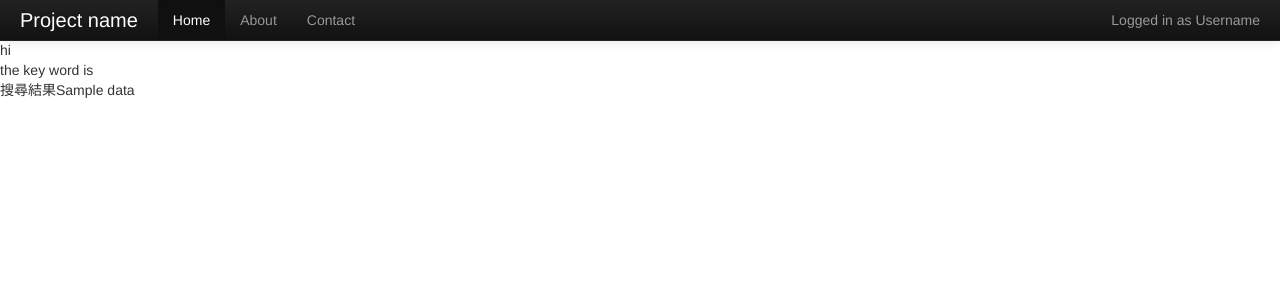
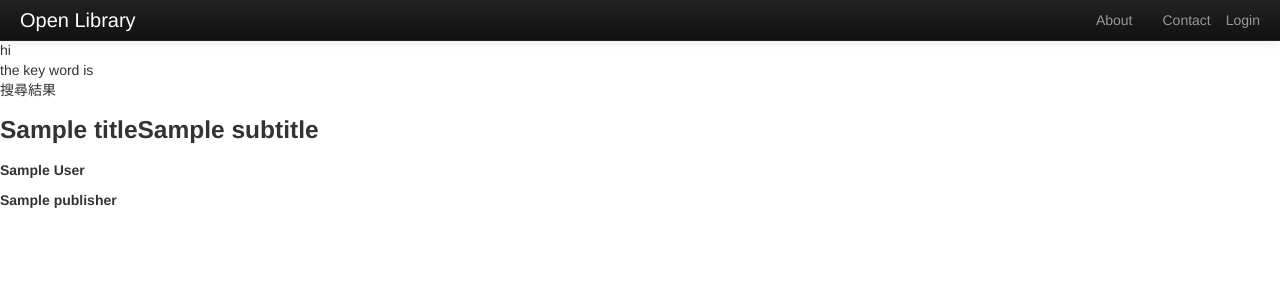
Before and after one commit to justin01031/Nextdraw, a Node server app: template views/search.ejs in a window 1280 px wide. Shown: the top 300 px of the page. Run offline with Node 20, Linux system fonts and the light colour scheme; the template is opened without the code that fills it: most values are stand-ins (such as "Sample title", 1, 10 or a date in 2020).

Commit message:
can get data

```diff
--- a/public/stylesheets/style.css
+++ b/public/stylesheets/style.css
@@ -5,7 +5,3 @@ body {
 a {
   color: #00B7FF;
 }
-.nav a{
-
-	  color: red;
-}
--- a/views/search.ejs
+++ b/views/search.ejs
@@ -4,7 +4,7 @@
     <link href="./css/bootstrap.css" rel="stylesheet" media="screen">
   </head>
   <body>
-  	 <div class="navbar navbar-inverse navbar-fixed-top">
+  	  <div class="navbar navbar-inverse navbar-fixed-top">
       <div class="navbar-inner">
         <div class="container-fluid">
           <a class="btn btn-navbar" data-toggle="collapse" data-target=".nav-collapse">
@@ -12,15 +12,15 @@
             <span class="icon-bar"></span>
             <span class="icon-bar"></span>
           </a>
-          <a class="brand" href="#">Project name</a>
+          <a class="brand" href="#">Open Library</a>
           <div class="nav-collapse collapse">
             <p class="navbar-text pull-right">
-              Logged in as <a href="#" class="navbar-link">Username</a>
+              <a href="#" class="navbar-link">Login</a>
             </p>
-            <ul class="nav">
-              <li class="active"><a href="#">Home</a></li>
-              <li><a href="#about">About</a></li>
-              <li><a href="#contact">Contact</a></li>
+            <ul class="nav pull-right">
+            <!--  <li class="active"><a href="#">Home</a></li>-->
+                <li ><a href="#about">About</a></li>
+                <li ><a href="#contact">Contact</a></li>
             </ul>
           </div><!--/.nav-collapse -->
         </div>
@@ -29,7 +29,13 @@
   	<h4>Welcome </h4>
   	hi
     <div>the key word is <%= keyword %></div>
-    <div>搜尋結果<%= data %> </div>
-    <script src="./js/bootstrap.js"></script>
+    <div>搜尋結果</div>
+      <% for(var i=0; i<result.Title.length; i++) { %>
+      <div>
+        <h3><%= result.Title[i] %><%=result.Subtitle[i] %></h3>
+        <h5><%= result.Author[i] %></h5>
+        <h5><%= result.Publisher[i] %></h5>
+      </div>
+      <% } %>
   </body>
 </html>
```
Also changed, not shown: routes/user.js (+45 -1 lines), views/index.ejs (+8 -7 lines).
